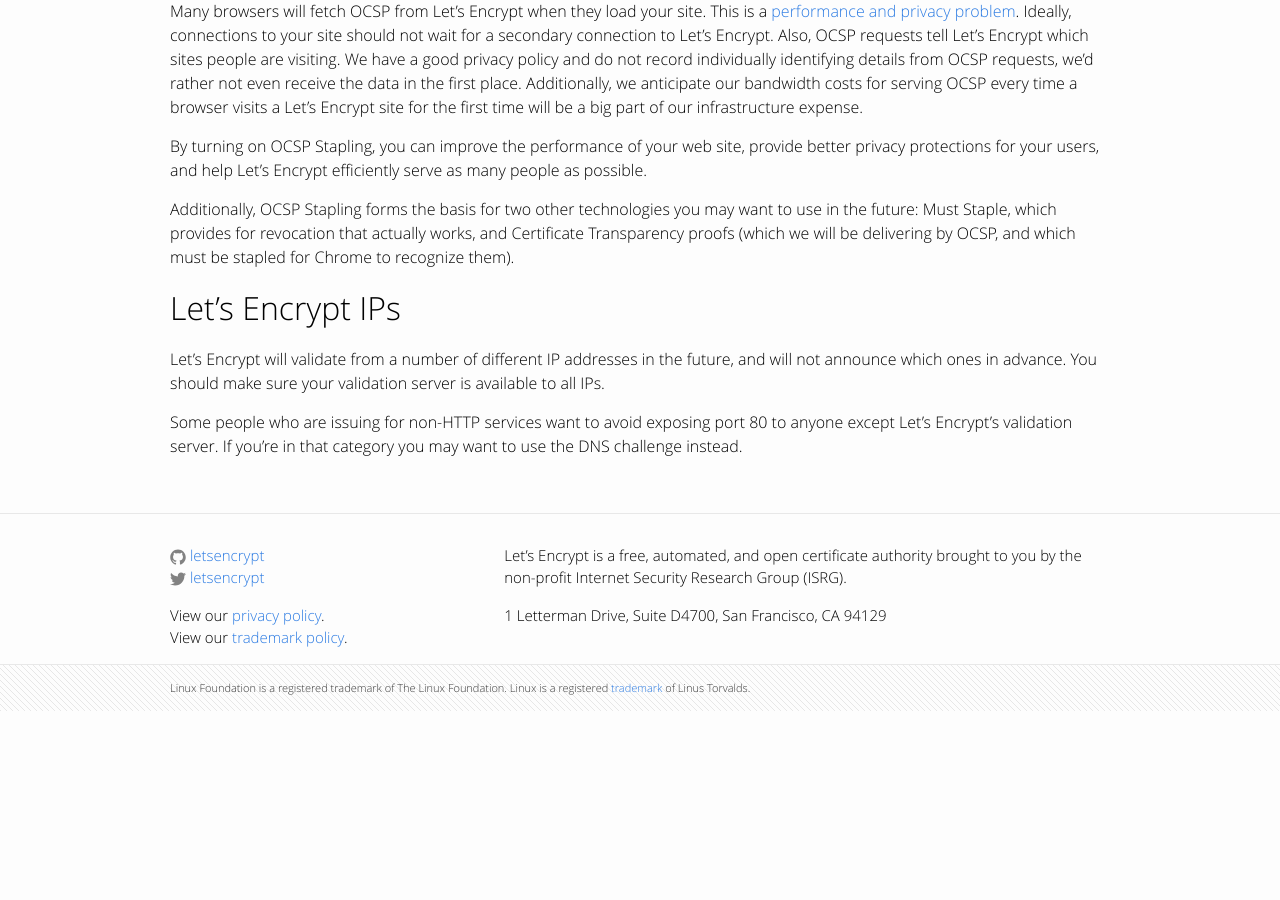
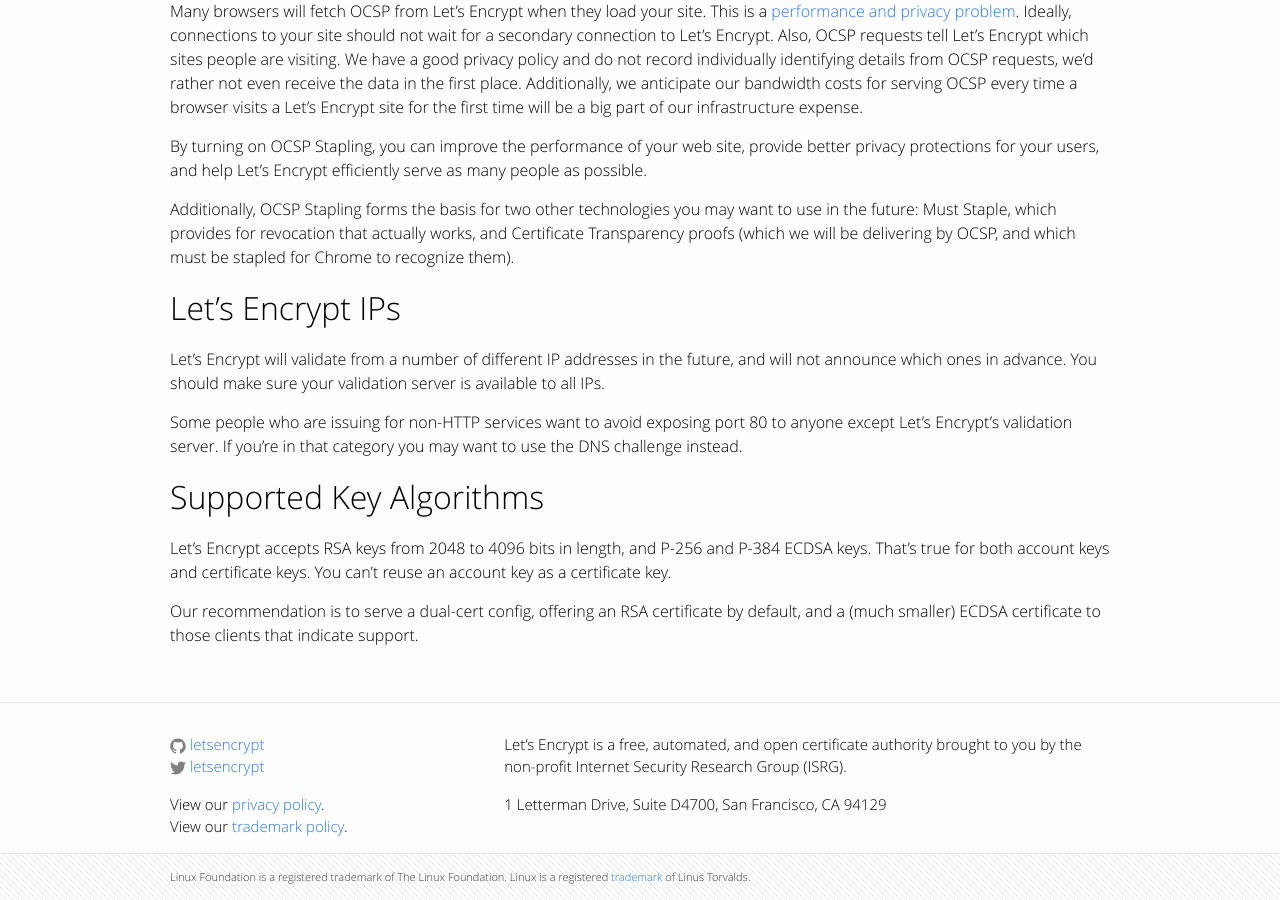
Before and after one commit to snowman1120/website, a Jekyll site: the page built from docs/integration-guide.md, in a window 1280 px wide and 900 px high, scrolled down 2330 px. Built offline with Jekyll 4.4.1, drawn with Linux system fonts in a browser that asks for light colours; before the commit the page ends 3041 px from its top, so only the background shows below that.

Commit message:
Add supported key algs to integration guide.
This commit describes the supported key algorithms for both account keys
and certificate keys. In particular it notes the supported ECDSA curves
and mentions our recommendation to support both an RSA cert and an ECDSA
cert.

```diff
--- a/docs/integration-guide.md
+++ b/docs/integration-guide.md
@@ -68,3 +68,9 @@ Additionally, OCSP Stapling forms the basis for two other technologies you may w
 Let's Encrypt will validate from a number of different IP addresses in the future, and will not announce which ones in advance. You should make sure your validation server is available to all IPs.
 
 Some people who are issuing for non-HTTP services want to avoid exposing port 80 to anyone except Let's Encrypt's validation server. If you're in that category you may want to use the DNS challenge instead.
+
+# Supported Key Algorithms
+
+Let's Encrypt accepts RSA keys from 2048 to 4096 bits in length, and P-256 and P-384 ECDSA keys. That's true for both account keys and certificate keys. You can't reuse an account key as a certificate key.
+
+Our recommendation is to serve a dual-cert config, offering an RSA certificate by default, and a (much smaller) ECDSA certificate to those clients that indicate support.
```
